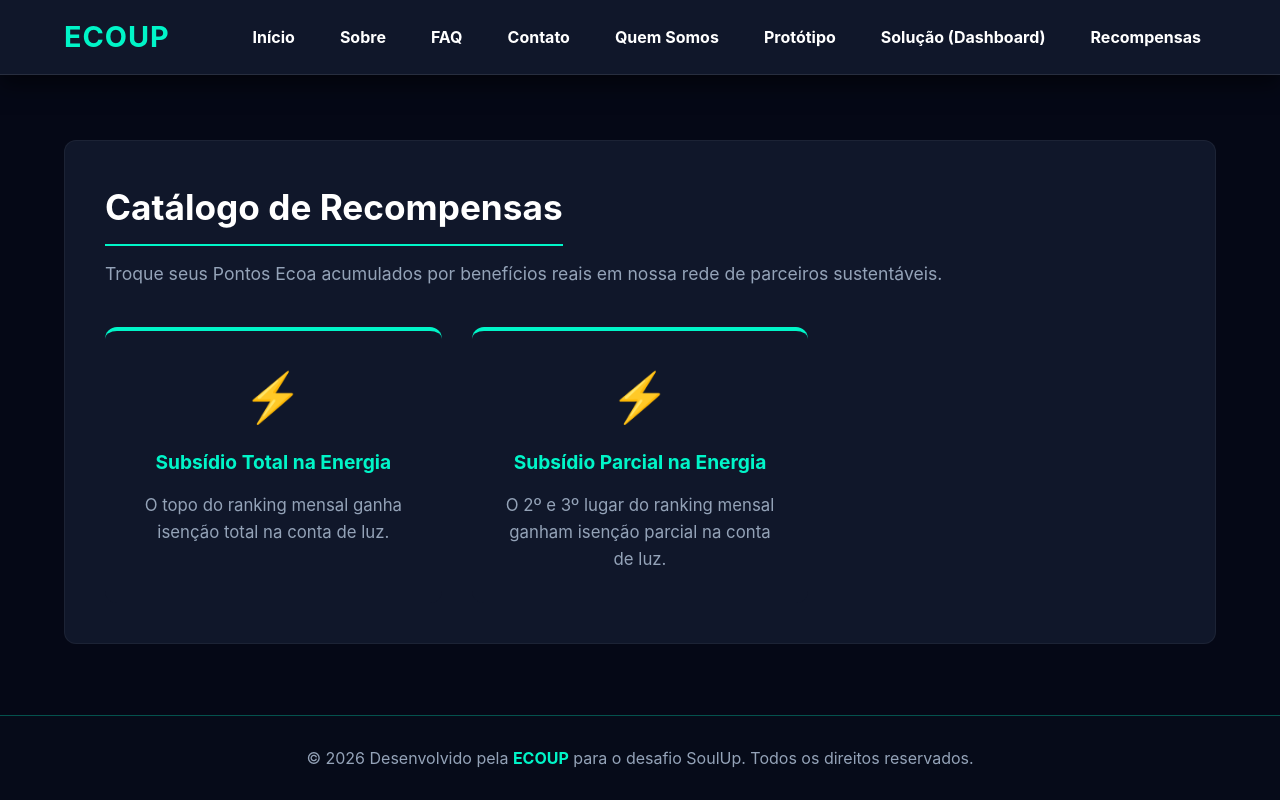
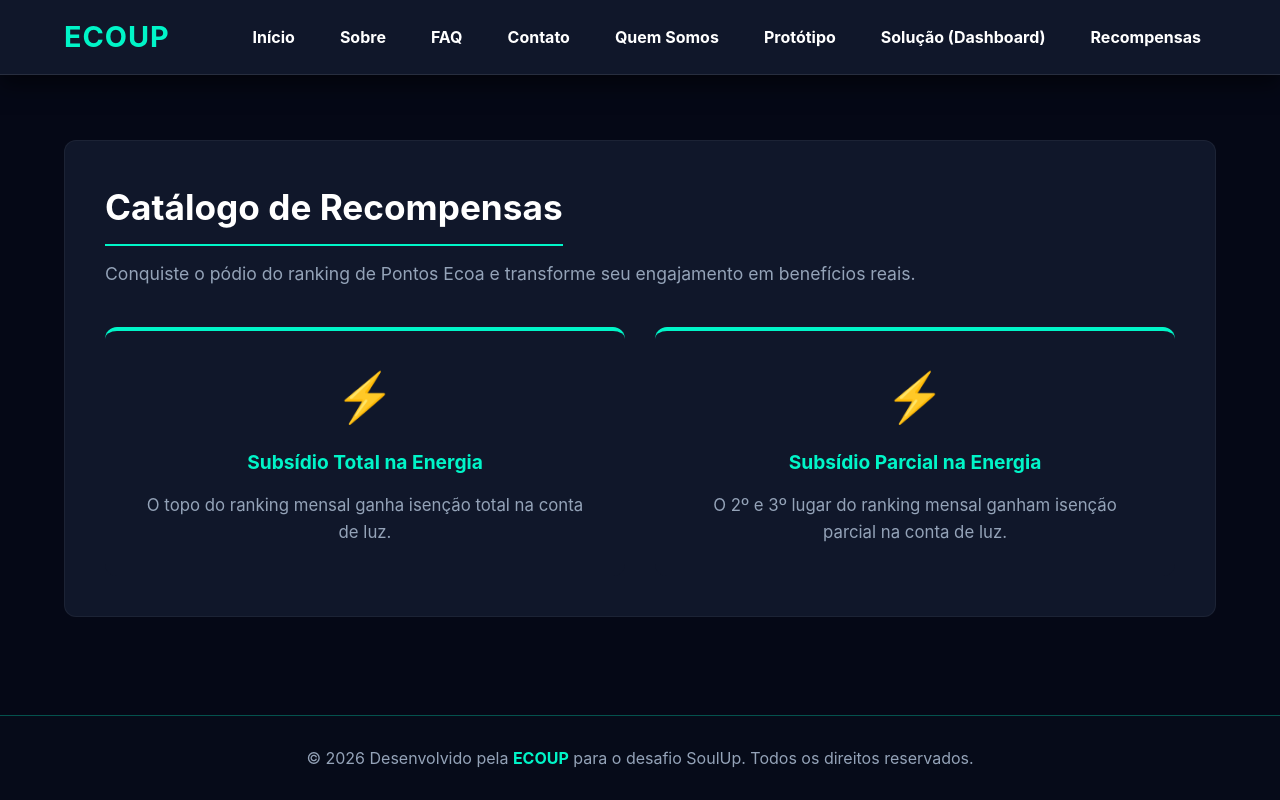
Before and after one commit to nicolaspk/ecoup-gamificacao-sprint3, a React (Vite) app in the folder my-app/: page /recompensas in a window 1280 px wide. Built offline with nearby package versions, Linux system fonts and the light colour scheme.

Commit message:
fix: melhora o css da pagina recompensa.

```diff
--- a/my-app/src/pages/Recompensas.tsx
+++ b/my-app/src/pages/Recompensas.tsx
@@ -3,10 +3,14 @@ import FeatureCard from '../components/FeatureCard';
 export default function Recompensas() {
   return (
     <section className="bg-[#10172a] p-[30px] md:p-[40px] rounded-[12px] border border-white/5">
-      <h2 className="text-white text-[2rem] md:text-[2.2rem] mb-[15px] border-b-[2px] border-[#00f5c8] inline-block pb-[10px] font-bold">Catálogo de Recompensas</h2>
-      <p className="text-[#94a3b8] text-[1.1rem] mb-[40px]">Troque seus Pontos Ecoa acumulados por benefícios reais em nossa rede de parceiros sustentáveis.</p>
+      <h2 className="text-white text-[2rem] md:text-[2.2rem] mb-[15px] border-b-[2px] border-[#00f5c8] inline-block pb-[10px] font-bold">
+        Catálogo de Recompensas
+      </h2>
+      <p className="text-[#94a3b8] text-[1.1rem] mb-[40px]">
+        Conquiste o pódio do ranking de Pontos Ecoa e transforme seu engajamento em benefícios reais.
+      </p>
 
-      <div className="grid grid-cols-1 md:grid-cols-2 lg:grid-cols-3 gap-[30px]">
+      <div className="grid grid-cols-1 md:grid-cols-2 gap-[30px] w-full">
         <FeatureCard
           title="Subsídio Total na Energia"
           description="O topo do ranking mensal ganha isenção total na conta de luz."
@@ -17,7 +21,6 @@ export default function Recompensas() {
           description="O 2º e 3º lugar do ranking mensal ganham isenção parcial na conta de luz."
           icon="⚡"
         />
-
       </div>
     </section>
   );
```
